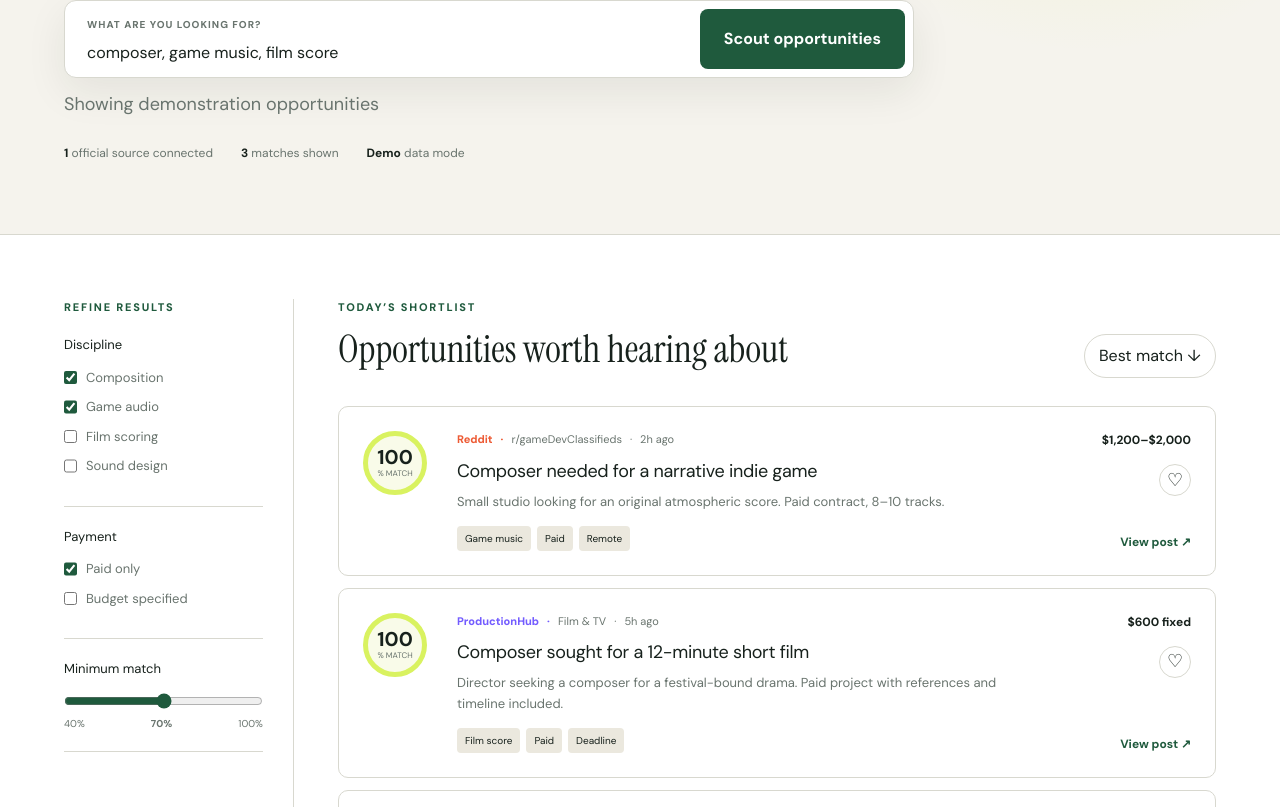
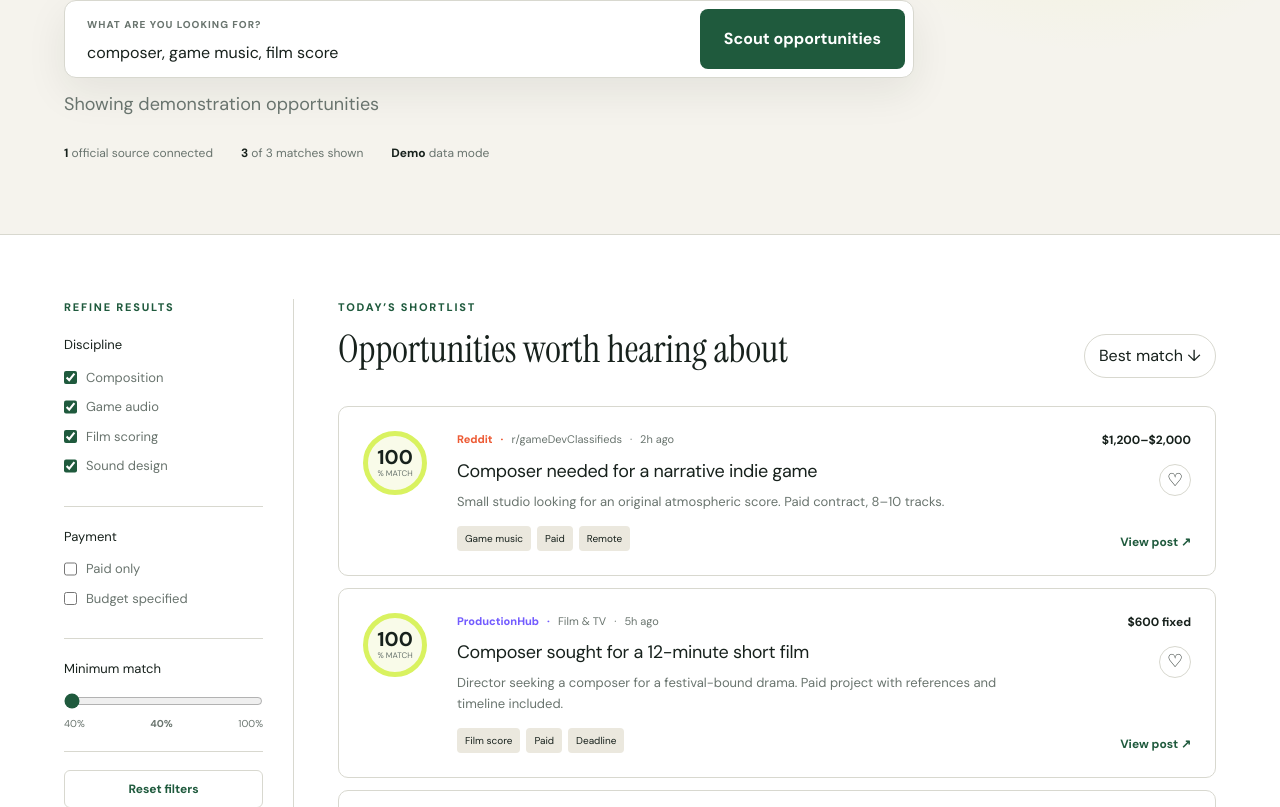
Before and after one commit to narekusei/ScoreScout, a Next.js app: page / in a window 1280 px wide. Shown: the part 493-1300 px from the top of the page. Built offline with nearby package versions, Linux system fonts and the light colour scheme.

Commit message:
Make opportunity filters interactive

```diff
--- a/app/globals.css
+++ b/app/globals.css
@@ -38,12 +38,14 @@ aside { padding-right: 30px; border-right: 1px solid var(--line); }
 .check input { accent-color: var(--green); }
 .filterGroup input[type="range"] { width: 100%; accent-color: var(--green); }
 .rangeLabels { display: flex; justify-content: space-between; font-size: 10px; color: var(--muted); }
+.resetFilters { width: 100%; margin-top: 18px; padding: 9px; border: 1px solid var(--line); border-radius: 6px; color: var(--green); background: transparent; cursor: pointer; font-size: 12px; font-weight: 650; }
 .resultsHeader { display: flex; justify-content: space-between; align-items: end; margin-bottom: 28px; }
 .resultsHeader h2, .how h2 { margin: 6px 0 0; font-family: var(--font-serif); font-size: 38px; font-weight: 400; }
 .jobList { display: grid; gap: 12px; }
 .emptyState { padding: 42px; border: 1px dashed var(--line); border-radius: 10px; text-align: center; color: var(--muted); }
 .emptyState strong { color: var(--ink); }
 .emptyState p { margin: 8px 0 0; font-size: 13px; }
+.emptyState button { margin-top: 18px; padding: 9px 14px; border: 0; border-radius: 6px; color: white; background: var(--green); cursor: pointer; font-size: 12px; }
 .jobCard { display: grid; grid-template-columns: 72px 1fr 150px; gap: 22px; padding: 24px; border: 1px solid var(--line); border-radius: 10px; transition: transform .2s, box-shadow .2s; }
 .jobCard:hover { transform: translateY(-2px); box-shadow: 0 12px 30px rgba(23,33,28,.07); }
 .score { width: 64px; height: 64px; display: flex; flex-direction: column; align-items: center; justify-content: center; border-radius: 50%; border: 5px solid var(--lime); background: #f9fbe9; }
--- a/app/page.tsx
+++ b/app/page.tsx
@@ -2,6 +2,16 @@
 
 import { FormEvent, useState } from "react";
 import { opportunities as demoOpportunities, type ScoredOpportunity } from "../lib/opportunity";
+
+const disciplines = ["Composition", "Game audio", "Film scoring", "Sound design"] as const;
+type Discipline = (typeof disciplines)[number];
+
+const disciplineTerms: Record<Discipline, string[]> = {
+  Composition: ["composer", "composition", "music"],
+  "Game audio": ["game", "interactive", "adaptive"],
+  "Film scoring": ["film", "score", "soundtrack", "cinematic"],
+  "Sound design": ["sound design", "sound designer", "audio", "ui sounds"],
+};
 
 type OpportunitiesResponse = {
   opportunities?: ScoredOpportunity[];
@@ -20,6 +30,47 @@ export default function Home() {
   const [jobs, setJobs] = useState<ScoredOpportunity[]>(demoOpportunities);
   const [status, setStatus] = useState<"demo" | "loading" | "live" | "error">("demo");
   const [notice, setNotice] = useState("Showing demonstration opportunities");
+  const [selectedDisciplines, setSelectedDisciplines] = useState<Discipline[]>([...disciplines]);
+  const [paidOnly, setPaidOnly] = useState(false);
+  const [budgetSpecified, setBudgetSpecified] = useState(false);
+  const [minimumScore, setMinimumScore] = useState(40);
+  const [sortOrder, setSortOrder] = useState<"match" | "recent">("match");
+
+  const visibleJobs = jobs
+    .filter((job) => {
+      const text = `${job.title} ${job.description} ${job.tags.join(" ")}`.toLowerCase();
+      const matchesDiscipline =
+        selectedDisciplines.length === 0 ||
+        selectedDisciplines.some((discipline) =>
+          disciplineTerms[discipline].some((term) => text.includes(term)),
+        );
+      const isPaid = job.budgetLabel !== "Budget unclear" || job.tags.includes("Paid");
+      const hasBudget = /[$€£]\s?\d/.test(job.budgetLabel);
+
+      return (
+        job.score >= minimumScore &&
+        matchesDiscipline &&
+        (!paidOnly || isPaid) &&
+        (!budgetSpecified || hasBudget)
+      );
+    })
+    .sort((a, b) => (sortOrder === "match" ? b.score - a.score : a.ageHours - b.ageHours));
+
+  function toggleDiscipline(discipline: Discipline) {
+    setSelectedDisciplines((current) =>
+      current.includes(discipline)
+        ? current.filter((item) => item !== discipline)
+        : [...current, discipline],
+    );
+  }
+
+  function resetFilters() {
+    setSelectedDisciplines([...disciplines]);
+    setPaidOnly(false);
+    setBudgetSpecified(false);
+    setMinimumScore(40);
+    setSortOrder("match");
+  }
 
   async function handleSearch(event: FormEvent<HTMLFormElement>) {
     event.preventDefault();
@@ -83,7 +134,7 @@ export default function Home() {
         <p className={`searchStatus ${status}`} role="status" aria-live="polite">{notice}</p>
         <div className="trustLine">
           <span><b>1</b> official source connected</span>
-          <span><b>{jobs.length}</b> matches shown</span>
+          <span><b>{visibleJobs.length}</b> of {jobs.length} matches shown</span>
           <span><b>{status === "live" ? "Live" : "Demo"}</b> data mode</span>
         </div>
       </section>
@@ -93,29 +144,30 @@ export default function Home() {
           <p className="sectionLabel">Refine results</p>
           <div className="filterGroup">
             <h3>Discipline</h3>
-            {['Composition', 'Game audio', 'Film scoring', 'Sound design'].map((item, index) => (
-              <label className="check" key={item}><input type="checkbox" defaultChecked={index < 2} /><span>{item}</span></label>
+            {disciplines.map((item) => (
+              <label className="check" key={item}><input type="checkbox" checked={selectedDisciplines.includes(item)} onChange={() => toggleDiscipline(item)} /><span>{item}</span></label>
             ))}
           </div>
           <div className="filterGroup">
             <h3>Payment</h3>
-            <label className="check"><input type="checkbox" defaultChecked /><span>Paid only</span></label>
-            <label className="check"><input type="checkbox" /><span>Budget specified</span></label>
+            <label className="check"><input type="checkbox" checked={paidOnly} onChange={(event) => setPaidOnly(event.target.checked)} /><span>Paid only</span></label>
+            <label className="check"><input type="checkbox" checked={budgetSpecified} onChange={(event) => setBudgetSpecified(event.target.checked)} /><span>Budget specified</span></label>
           </div>
           <div className="filterGroup">
             <h3>Minimum match</h3>
-            <input type="range" min="40" max="100" defaultValue="70" aria-label="Minimum match score" />
-            <div className="rangeLabels"><span>40%</span><b>70%</b><span>100%</span></div>
+            <input type="range" min="40" max="100" step="5" value={minimumScore} onChange={(event) => setMinimumScore(Number(event.target.value))} aria-label="Minimum match score" />
+            <div className="rangeLabels"><span>40%</span><b>{minimumScore}%</b><span>100%</span></div>
           </div>
+          <button type="button" className="resetFilters" onClick={resetFilters}>Reset filters</button>
         </aside>
 
         <div className="results">
           <div className="resultsHeader">
             <div><p className="sectionLabel">Today’s shortlist</p><h2>Opportunities worth hearing about</h2></div>
-            <button type="button" className="sortButton">Best match ↓</button>
+            <button type="button" className="sortButton" onClick={() => setSortOrder((current) => current === "match" ? "recent" : "match")} aria-label={`Sort by ${sortOrder === "match" ? "most recent" : "best match"}`}>{sortOrder === "match" ? "Best match ↓" : "Most recent ↓"}</button>
           </div>
           <div className="jobList">
-            {jobs.map((job) => (
+            {visibleJobs.map((job) => (
               <article className="jobCard" key={job.id}>
                 <div className="score" aria-label={`${job.score}% match`} title={job.scoreReasons.join(", ")}><strong>{job.score}</strong><span>% match</span></div>
                 <div className="jobBody">
@@ -127,7 +179,7 @@ export default function Home() {
                 <div className="jobAction"><strong>{job.budgetLabel}</strong><button type="button" aria-label={`Save ${job.title}`}>♡</button><a href={job.url}>View post ↗</a></div>
               </article>
             ))}
-            {!jobs.length && <div className="emptyState"><strong>No opportunities found</strong><p>Try fewer keywords or a broader role such as composer or sound designer.</p></div>}
+            {!visibleJobs.length && <div className="emptyState"><strong>No opportunities match these filters</strong><p>Lower the minimum score, select more disciplines, or reset the filters.</p><button type="button" onClick={resetFilters}>Reset filters</button></div>}
           </div>
         </div>
       </section>
```
Also changed, not shown: 1 other file (tests, documents, lock files or other folders).
